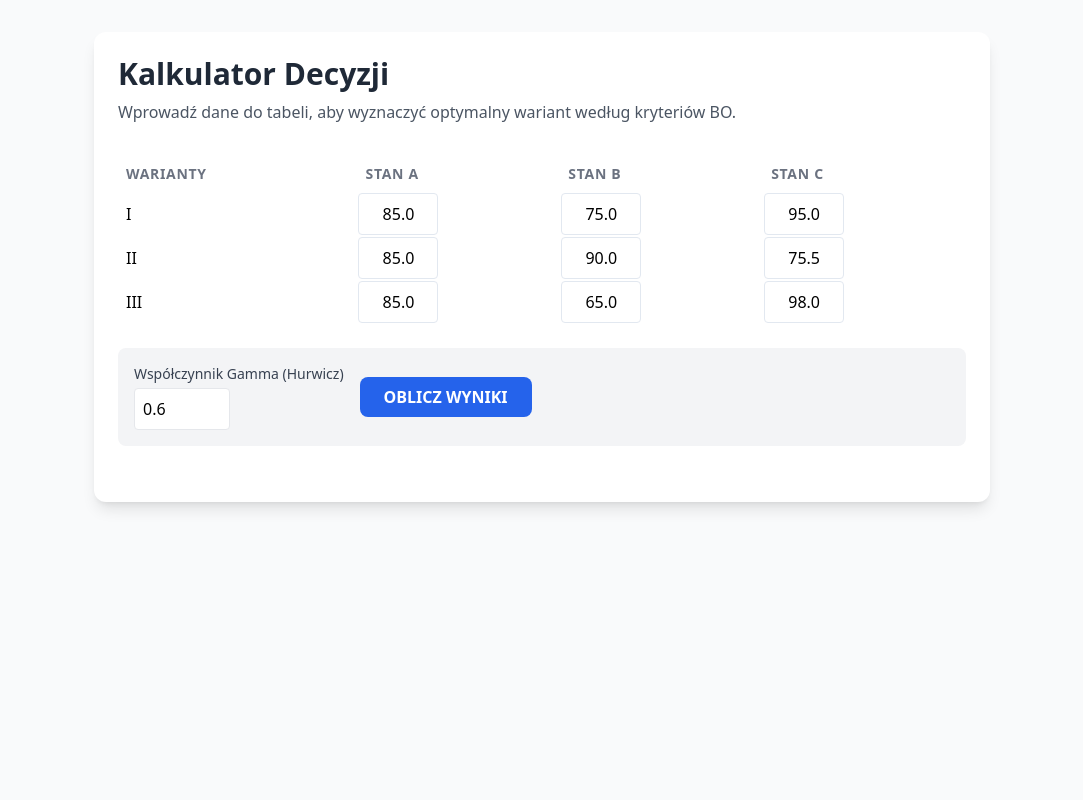
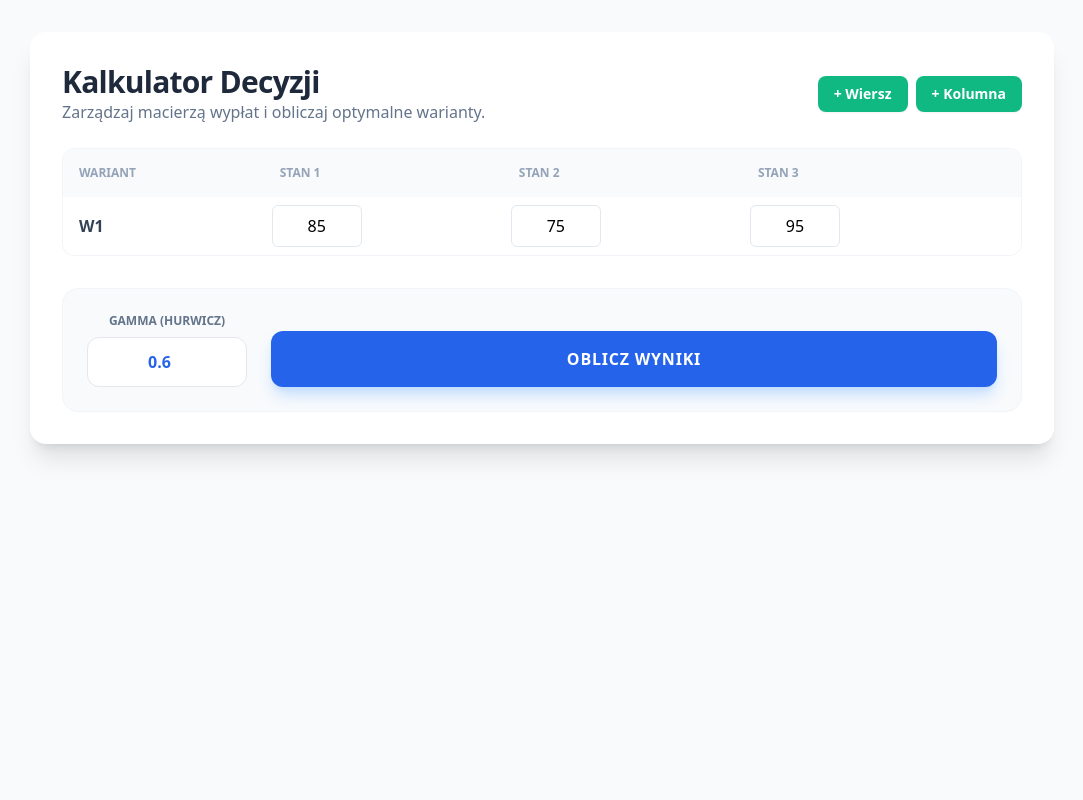
Before and after one commit to podsiadlojakub6-alt/program-bo, a Flask app: page / in a window 1280 px wide. Shown: the whole page, without its empty margins (98-1181 px from the left). Run offline with Flask 3, Linux system fonts and the light colour scheme; some libraries are stand-ins or nearby versions.

Commit message:
Update index.html

```diff
--- a/templates/index.html
+++ b/templates/index.html
@@ -6,80 +6,123 @@
     <title>Kalkulator Decyzji BO</title>
     <script src="https://cdn.tailwindcss.com"></script>
     <style>
-        .input-cell { width: 80px; text-align: center; border: 1px solid #e2e8f0; padding: 8px; border-radius: 4px; }
-        .input-cell:focus { outline: 2px solid #3b82f6; border-color: transparent; }
+        .input-cell { width: 90px; text-align: center; border: 1px solid #e2e8f0; padding: 8px; border-radius: 6px; }
+        .input-cell:focus { outline: 2px solid #3b82f6; border-color: transparent; box-shadow: 0 0 10px rgba(59, 130, 246, 0.2); }
+        .btn-action { transition: all 0.2s; }
+        .btn-action:hover { transform: translateY(-1px); }
     </style>
 </head>
-<body class="bg-gray-50 min-h-screen p-4 md:p-8">
-    <div class="max-w-4xl mx-auto bg-white rounded-xl shadow-lg p-6">
-        <h1 class="text-3xl font-bold text-gray-800 mb-2">Kalkulator Decyzji</h1>
-        <p class="text-gray-600 mb-8">Wprowadź dane do tabeli, aby wyznaczyć optymalny wariant według kryteriów BO.</p>
+<body class="bg-slate-50 min-h-screen p-4 md:p-8">
+    <div class="max-w-5xl mx-auto bg-white rounded-2xl shadow-xl p-8">
+        <div class="flex justify-between items-center mb-6">
+            <div>
+                <h1 class="text-3xl font-extrabold text-slate-800 tracking-tight">Kalkulator Decyzji</h1>
+                <p class="text-slate-500">Zarządzaj macierzą wypłat i obliczaj optymalne warianty.</p>
+            </div>
+            <div class="flex gap-2">
+                <button onclick="addRow()" type="button" class="btn-action bg-emerald-500 hover:bg-emerald-600 text-white px-4 py-2 rounded-lg text-sm font-bold shadow-sm">+ Wiersz</button>
+                <button onclick="addColumn()" type="button" class="btn-action bg-emerald-500 hover:bg-emerald-600 text-white px-4 py-2 rounded-lg text-sm font-bold shadow-sm">+ Kolumna</button>
+            </div>
+        </div>
 
-        <form method="POST" id="decisionForm">
-            <div class="mb-6 overflow-x-auto">
-                <table id="matrixTable" class="w-full text-left border-collapse">
-                    <thead>
+        <form method="POST">
+            <div class="overflow-x-auto mb-8 border border-slate-100 rounded-xl">
+                <table id="matrixTable" class="w-full text-left">
+                    <thead class="bg-slate-50">
                         <tr id="headerRow">
-                            <th class="p-2 text-sm font-semibold text-gray-500 uppercase tracking-wider">Warianty</th>
-                            <th class="p-2 text-sm font-semibold text-gray-500 uppercase tracking-wider">Stan A</th>
-                            <th class="p-2 text-sm font-semibold text-gray-500 uppercase tracking-wider">Stan B</th>
-                            <th class="p-2 text-sm font-semibold text-gray-500 uppercase tracking-wider">Stan C</th>
+                            <th class="p-4 text-xs font-bold text-slate-400 uppercase">Wariant</th>
+                            <th class="p-4 text-xs font-bold text-slate-400 uppercase">Stan 1</th>
+                            <th class="p-4 text-xs font-bold text-slate-400 uppercase">Stan 2</th>
+                            <th class="p-4 text-xs font-bold text-slate-400 uppercase">Stan 3</th>
+                            <th class="p-4 text-xs font-bold text-slate-400 uppercase w-10"></th>
                         </tr>
                     </thead>
-                    <tbody id="tableBody">
+                    <tbody id="tableBody" class="divide-y divide-slate-100">
                         <tr>
-                            <td class="p-2 font-medium">I</td>
-                            <td><input type="text" name="cell_0_0" class="input-cell" value="85.0"></td>
-                            <td><input type="text" name="cell_0_1" class="input-cell" value="75.0"></td>
-                            <td><input type="text" name="cell_0_2" class="input-cell" value="95.0"></td>
-                        </tr>
-                        <tr>
-                            <td class="p-2 font-medium">II</td>
-                            <td><input type="text" name="cell_1_0" class="input-cell" value="85.0"></td>
-                            <td><input type="text" name="cell_1_1" class="input-cell" value="90.0"></td>
-                            <td><input type="text" name="cell_1_2" class="input-cell" value="75.5"></td>
-                        </tr>
-                        <tr>
-                            <td class="p-2 font-medium">III</td>
-                            <td><input type="text" name="cell_2_0" class="input-cell" value="85.0"></td>
-                            <td><input type="text" name="cell_2_1" class="input-cell" value="65.0"></td>
-                            <td><input type="text" name="cell_2_2" class="input-cell" value="98.0"></td>
+                            <td class="p-4 font-bold text-slate-700">W1</td>
+                            <td class="p-2"><input type="text" name="cell_0_0" class="input-cell" value="85"></td>
+                            <td class="p-2"><input type="text" name="cell_0_1" class="input-cell" value="75"></td>
+                            <td class="p-2"><input type="text" name="cell_0_2" class="input-cell" value="95"></td>
+                            <td class="p-2"></td>
                         </tr>
                     </tbody>
                 </table>
             </div>
 
-            <div class="flex flex-wrap gap-4 mb-8 items-center bg-gray-100 p-4 rounded-lg">
-                <div>
-                    <label class="block text-sm font-medium text-gray-700">Współczynnik Gamma (Hurwicz)</label>
-                    <input type="number" step="0.1" name="gamma" value="0.6" min="0" max="1" class="mt-1 p-2 border rounded w-24">
+            <div class="flex flex-wrap gap-6 items-end bg-slate-50 p-6 rounded-2xl border border-slate-100">
+                <div class="w-40">
+                    <label class="block text-xs font-bold text-slate-500 uppercase mb-2 text-center">Gamma (Hurwicz)</label>
+                    <input type="number" step="0.1" name="gamma" value="0.6" min="0" max="1" class="w-full p-3 border rounded-xl text-center font-bold text-blue-600 focus:ring-2 focus:ring-blue-500">
                 </div>
-                <button type="submit" class="bg-blue-600 hover:bg-blue-700 text-white font-bold py-2 px-6 rounded-lg transition duration-200">
-                    OBLICZ WYNIKI
+                <button type="submit" class="flex-1 bg-blue-600 hover:bg-blue-700 text-white font-extrabold py-4 px-8 rounded-xl shadow-lg shadow-blue-200 transition-all active:scale-95 uppercase tracking-wider">
+                    Oblicz wyniki
                 </button>
             </div>
         </form>
 
         {% if results %}
-        <div class="grid grid-cols-1 md:grid-cols-2 gap-4 mt-6">
-            <div class="p-4 border rounded-lg bg-blue-50 border-blue-200">
-                <span class="text-blue-600 font-semibold uppercase text-xs">Kryterium Walda</span>
-                <p class="text-xl font-bold">Wariant {{ results.wald.idx }} <span class="text-gray-500 font-normal">({{ results.wald.val }})</span></p>
+        <div class="grid grid-cols-1 md:grid-cols-2 lg:grid-cols-4 gap-4 mt-10">
+            <div class="p-5 rounded-2xl bg-white border-2 border-blue-100 shadow-sm">
+                <p class="text-blue-500 font-bold text-xs uppercase mb-1">Wald (Maximin)</p>
+                <p class="text-2xl font-black text-slate-800">Wariant {{ results.wald.idx }}</p>
+                <p class="text-sm text-slate-400">Wynik: {{ results.wald.val }}</p>
             </div>
-            <div class="p-4 border rounded-lg bg-green-50 border-green-200">
-                <span class="text-green-600 font-semibold uppercase text-xs">Kryterium Hurwicza</span>
-                <p class="text-xl font-bold">Wariant {{ results.hurwicz.idx }} <span class="text-gray-500 font-normal">({{ results.hurwicz.val }})</span></p>
+            <div class="p-5 rounded-2xl bg-white border-2 border-emerald-100 shadow-sm">
+                <p class="text-emerald-500 font-bold text-xs uppercase mb-1">Hurwicz</p>
+                <p class="text-2xl font-black text-slate-800">Wariant {{ results.hurwicz.idx }}</p>
+                <p class="text-sm text-slate-400">Wynik: {{ results.hurwicz.val }}</p>
             </div>
-            <div class="p-4 border rounded-lg bg-purple-50 border-purple-200">
-                <span class="text-purple-600 font-semibold uppercase text-xs">Kryterium Bayesa (A)</span>
-                <p class="text-xl font-bold">Wariant {{ results.bayes.idx }} <span class="text-gray-500 font-normal">({{ results.bayes.val }})</span></p>
+            <div class="p-5 rounded-2xl bg-white border-2 border-purple-100 shadow-sm">
+                <p class="text-purple-500 font-bold text-xs uppercase mb-1">Bayes (Laplace)</p>
+                <p class="text-2xl font-black text-slate-800">Wariant {{ results.bayes.idx }}</p>
+                <p class="text-sm text-slate-400">Średnia: {{ results.bayes.val }}</p>
             </div>
-            <div class="p-4 border rounded-lg bg-red-50 border-red-200">
-                <span class="text-red-600 font-semibold uppercase text-xs">Kryterium Savage'a</span>
-                <p class="text-xl font-bold">Wariant {{ results.savage.idx }} <span class="text-gray-500 font-normal">(Strata: {{ results.savage.val }})</span></p>
+            <div class="p-5 rounded-2xl bg-white border-2 border-rose-100 shadow-sm">
+                <p class="text-rose-500 font-bold text-xs uppercase mb-1">Savage</p>
+                <p class="text-2xl font-black text-slate-800">Wariant {{ results.savage.idx }}</p>
+                <p class="text-sm text-slate-400">Min. Strata: {{ results.savage.val }}</p>
             </div>
         </div>
         {% endif %}
     </div>
+
+    <script>
+        let rowCount = 1;
+        let colCount = 3;
+
+        function addRow() {
+            const body = document.getElementById('tableBody');
+            const row = document.createElement('tr');
+            row.className = "divide-x divide-transparent";
+            let cells = `<td class="p-4 font-bold text-slate-700">W${rowCount + 1}</td>`;
+            for (let i = 0; i < colCount; i++) {
+                cells += `<td class="p-2"><input type="text" name="cell_${rowCount}_${i}" class="input-cell" value="0"></td>`;
+            }
+            cells += `<td class="p-2 text-center"><button onclick="this.parentElement.parentElement.remove()" class="text-rose-400 hover:text-rose-600 font-bold">×</button></td>`;
+            row.innerHTML = cells;
+            body.appendChild(row);
+            rowCount++;
+        }
+
+        function addColumn() {
+            const header = document.getElementById('headerRow');
+            const rows = document.querySelectorAll('#tableBody tr');
+
+            // Add Header
+            const th = document.createElement('th');
+            th.className = "p-4 text-xs font-bold text-slate-400 uppercase";
+            th.innerText = `Stan ${colCount + 1}`;
+            header.insertBefore(th, header.lastElementChild);
+
+            // Add Cells to each row
+            rows.forEach((row, index) => {
+                const td = document.createElement('td');
+                td.className = "p-2";
+                td.innerHTML = `<input type="text" name="cell_${index}_${colCount}" class="input-cell" value="0">`;
+                row.insertBefore(td, row.lastElementChild);
+            });
+            colCount++;
+        }
+    </script>
 </body>
 </html>
```
